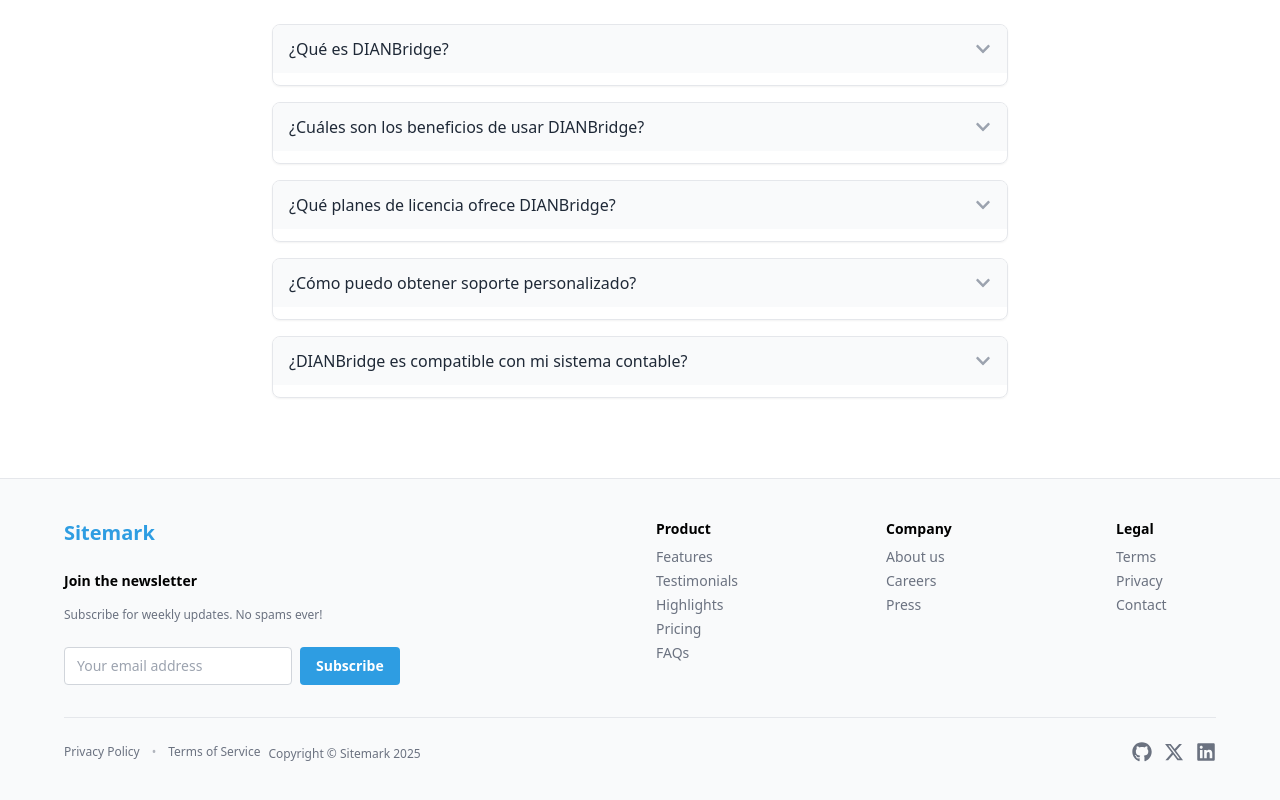
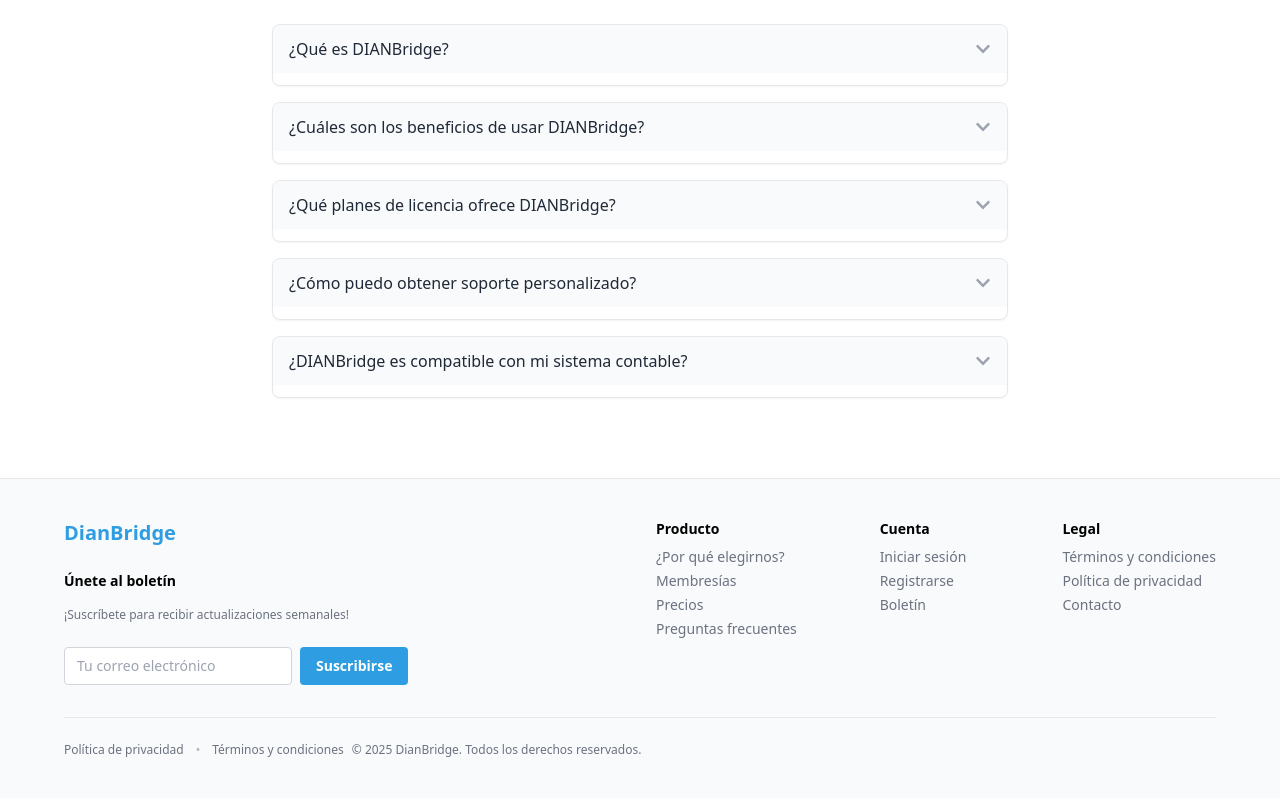
Before and after one commit to santiruab1/app-dianbridge, a React (Vite) app: page / in a window 1280 px wide. Shown: the part 3616-4416 px from the top of the page. Built offline with nearby package versions, Linux system fonts and the light colour scheme.

Commit message:
feat: localize Footer component with Spanish translations and update navigation links

```diff
--- a/src/components/Footer.jsx
+++ b/src/components/Footer.jsx
@@ -1,34 +1,45 @@
 import React from "react";
-import { FaGithub, FaLinkedin, FaXTwitter } from "react-icons/fa6";
+import { Link, useLocation, useNavigate } from "react-router-dom";
 
 function Copyright() {
   return (
-    <div className="text-xs text-gray-500 mt-1">
-      Copyright ©{' '}
-      <a href="https://mui.com/" className="hover:underline text-gray-500">Sitemark</a>{' '}
-      {new Date().getFullYear()}
-    </div>
+    <span className="text-xs text-gray-500">
+      © {new Date().getFullYear()} DianBridge. Todos los derechos reservados.
+    </span>
   );
 }
 
-export default function Footer() {
+export default function Footer({ onSectionClick }) {
+  const location = useLocation();
+  const navigate = useNavigate();
+  const isHome = location.pathname === '/';
+
+  const handleSectionClick = (sectionId) => (e) => {
+    e.preventDefault();
+    if (isHome) {
+      document.getElementById(sectionId)?.scrollIntoView({ behavior: 'smooth' });
+    } else if (onSectionClick) {
+      onSectionClick(sectionId);
+    }
+  };
+
   return (
     <footer className="w-full bg-gray-50 border-t border-gray-200 py-10 px-4 flex flex-col items-center gap-8">
       <div className="w-full max-w-6xl flex flex-col sm:flex-row justify-between gap-8">
         {/* Newsletter */}
         <div className="flex-1 min-w-[220px] flex flex-col gap-4">
           {/* Logo o nombre */}
-          <span className="text-xl font-bold text-primary">Sitemark</span>
-          <div className="font-semibold text-sm mt-2">Join the newsletter</div>
-          <div className="text-xs text-gray-500 mb-2">Subscribe for weekly updates. No spams ever!</div>
+          <Link to="/" className="text-xl font-bold text-primary">DianBridge</Link>
+          <div className="font-semibold text-sm mt-2">Únete al boletín</div>
+          <div className="text-xs text-gray-500 mb-2">¡Suscríbete para recibir actualizaciones semanales!</div>
           <form className="flex gap-2 max-w-xs">
-            <label htmlFor="email-newsletter" className="sr-only">Email</label>
+            <label htmlFor="email-newsletter" className="sr-only">Correo electrónico</label>
             <input
               id="email-newsletter"
               type="email"
               autoComplete="off"
-              aria-label="Enter your email address"
-              placeholder="Your email address"
+              aria-label="Ingresa tu correo electrónico"
+              placeholder="Tu correo electrónico"
               className="flex-1 px-3 py-2 rounded border border-gray-300 focus:outline-none focus:ring-2 focus:ring-primary text-sm"
               required
             />
@@ -36,52 +47,43 @@
               type="submit"
               className="px-4 py-2 rounded bg-primary text-white text-sm font-semibold hover:bg-primary-dark transition"
             >
-              Subscribe
+              Suscribirse
             </button>
           </form>
         </div>
         {/* Enlaces */}
         <div className="hidden sm:flex flex-1 justify-between gap-8">
           <div className="flex flex-col gap-1 min-w-[100px]">
-            <div className="font-semibold text-sm mb-1">Product</div>
-            <a href="#features" className="text-gray-500 text-sm hover:underline">Features</a>
-            <a href="#" className="text-gray-500 text-sm hover:underline">Testimonials</a>
-            <a href="#highlights" className="text-gray-500 text-sm hover:underline">Highlights</a>
-            <a href="#pricing" className="text-gray-500 text-sm hover:underline">Pricing</a>
-            <a href="#faq" className="text-gray-500 text-sm hover:underline">FAQs</a>
+            <div className="font-semibold text-sm mb-1">Producto</div>
+            <a href="#highlights" onClick={handleSectionClick('highlights')} className="text-gray-500 text-sm hover:underline">¿Por qué elegirnos?</a>
+            <a href="#features" onClick={handleSectionClick('features')} className="text-gray-500 text-sm hover:underline">Membresías</a>
+            <a href="#pricing" onClick={handleSectionClick('pricing')} className="text-gray-500 text-sm hover:underline">Precios</a>
+            <a href="#faq" onClick={handleSectionClick('faq')} className="text-gray-500 text-sm hover:underline">Preguntas frecuentes</a>
           </div>
           <div className="flex flex-col gap-1 min-w-[100px]">
-            <div className="font-semibold text-sm mb-1">Company</div>
-            <a href="#" className="text-gray-500 text-sm hover:underline">About us</a>
-            <a href="#" className="text-gray-500 text-sm hover:underline">Careers</a>
-            <a href="#" className="text-gray-500 text-sm hover:underline">Press</a>
+            <div className="font-semibold text-sm mb-1">Cuenta</div>
+            <Link to="/signin" className="text-gray-500 text-sm hover:underline">Iniciar sesión</Link>
+            <Link to="/signup" className="text-gray-500 text-sm hover:underline">Registrarse</Link>
+            <button onClick={() => document.getElementById('email-newsletter')?.scrollIntoView({ behavior: 'smooth' })}
+                    className="text-left text-gray-500 text-sm hover:underline">
+              Boletín
+            </button>
           </div>
           <div className="flex flex-col gap-1 min-w-[100px]">
             <div className="font-semibold text-sm mb-1">Legal</div>
-            <a href="#" className="text-gray-500 text-sm hover:underline">Terms</a>
-            <a href="#" className="text-gray-500 text-sm hover:underline">Privacy</a>
-            <a href="#" className="text-gray-500 text-sm hover:underline">Contact</a>
+            <Link to="/terms" className="text-gray-500 text-sm hover:underline">Términos y condiciones</Link>
+            <Link to="/privacy" className="text-gray-500 text-sm hover:underline">Política de privacidad</Link>
+            <Link to="/contact" className="text-gray-500 text-sm hover:underline">Contacto</Link>
           </div>
         </div>
       </div>
-      {/* Línea y redes */}
+      {/* Línea y copyright */}
       <div className="w-full max-w-6xl flex flex-col sm:flex-row justify-between items-center border-t border-gray-200 pt-6 gap-4">
         <div className="flex items-center gap-2 text-xs text-gray-500">
-          <a href="#" className="hover:underline">Privacy Policy</a>
+          <Link to="/privacy" className="hover:underline">Política de privacidad</Link>
           <span className="mx-1 opacity-50">•</span>
-          <a href="#" className="hover:underline">Terms of Service</a>
+          <Link to="/terms" className="hover:underline">Términos y condiciones</Link>
           <Copyright />
-        </div>
-        <div className="flex gap-3 text-gray-500">
-          <a href="https://github.com/mui" aria-label="GitHub" target="_blank" rel="noopener noreferrer">
-            <FaGithub className="w-5 h-5 hover:text-primary transition" />
-          </a>
-          <a href="https://x.com/MaterialUI" aria-label="X" target="_blank" rel="noopener noreferrer">
-            <FaXTwitter className="w-5 h-5 hover:text-primary transition" />
-          </a>
-          <a href="https://www.linkedin.com/company/mui/" aria-label="LinkedIn" target="_blank" rel="noopener noreferrer">
-            <FaLinkedin className="w-5 h-5 hover:text-primary transition" />
-          </a>
         </div>
       </div>
     </footer>
```
